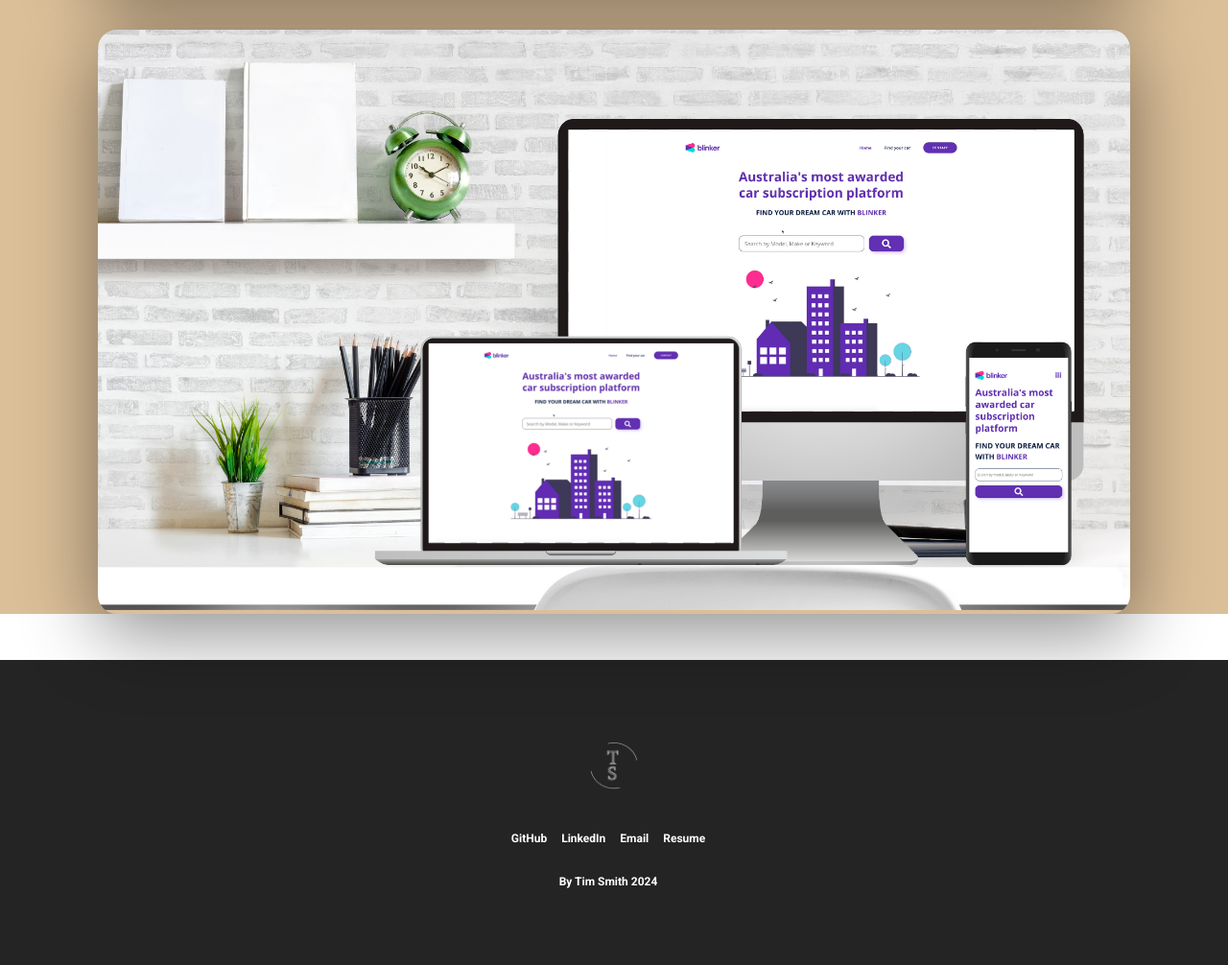
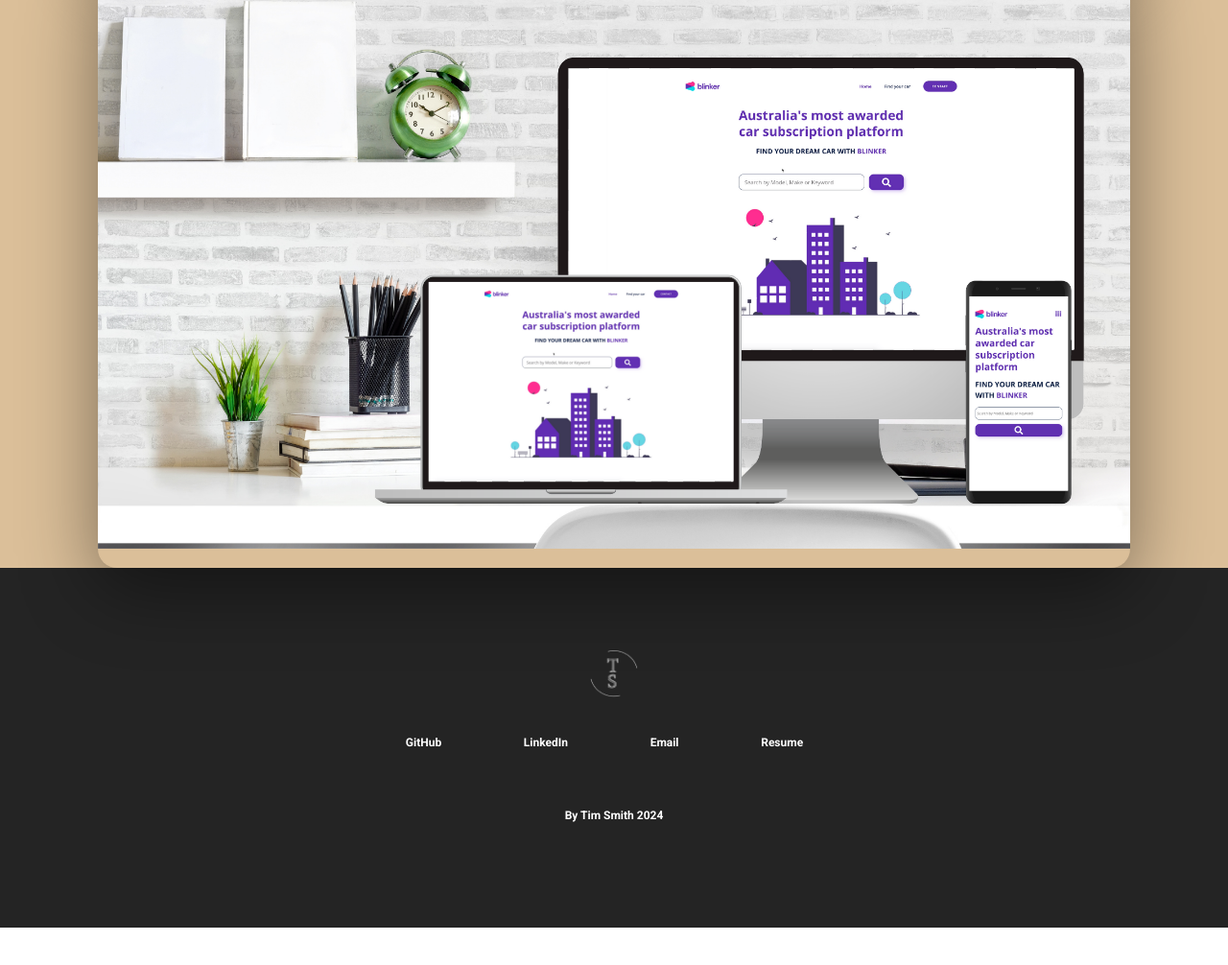
Before and after one commit to TASATX/E-Portfolio, a plain HTML site: page index.html in a window 1280 px wide. Shown: the part 2201-3207 px from the top of the page at 96% size. After the commit the page ends 3168 px from the top, so only its background shows below. Drawn offline with nearby package versions, Linux system fonts and the light colour scheme.

Commit message:
final adjustments

```diff
--- a/style.css
+++ b/style.css
@@ -302,7 +302,11 @@ LANDING PAGE
   }
 }
 
-/* NAVIGATION BAR */
+/*
+
+NAVIGATION BAR
+
+*/
 
 nav {
   width: 100%;
@@ -344,7 +348,11 @@ nav {
   font-weight: 700;
 }
 
-/* Modal */
+/*
+
+Modal
+
+*/
 
 .modal {
   position: absolute;
@@ -529,7 +537,11 @@ nav {
   z-index: 100;
 }
 
-/* PROJECTS PAGE */
+/*
+
+PROJECTS PAGE
+
+*/
 
 .section__title {
   text-align: center;
@@ -547,7 +559,7 @@ nav {
   border-radius: 20px;
   box-shadow: 0 20px 80px 0 rgb(0, 0, 0, 0.45);
   overflow: hidden;
-  margin-bottom: 48px;
+  padding-bottom: 16px;
 }
 
 .project__wrapper:hover .project__description {
@@ -607,7 +619,11 @@ nav {
   margin: 16px 0;
 }
 
-/* FOOTER */
+/*
+
+FOOTER
+
+*/
 
 footer {
   background-color: #242424;
@@ -625,7 +641,11 @@ footer {
 }
 
 .footer__social--list {
-  text-align: center;
+  width: 100%;
+  max-width: 500px;
+  display: flex;
+  justify-content: space-around;
+  transform: translateX(76%);
   margin: 28px 0;
 }
 
@@ -636,7 +656,6 @@ footer {
   font-size: 12px;
   font-weight: 700;
   margin-bottom: 32px;
-  padding-right: 12px;
 }
 
 /*
```
